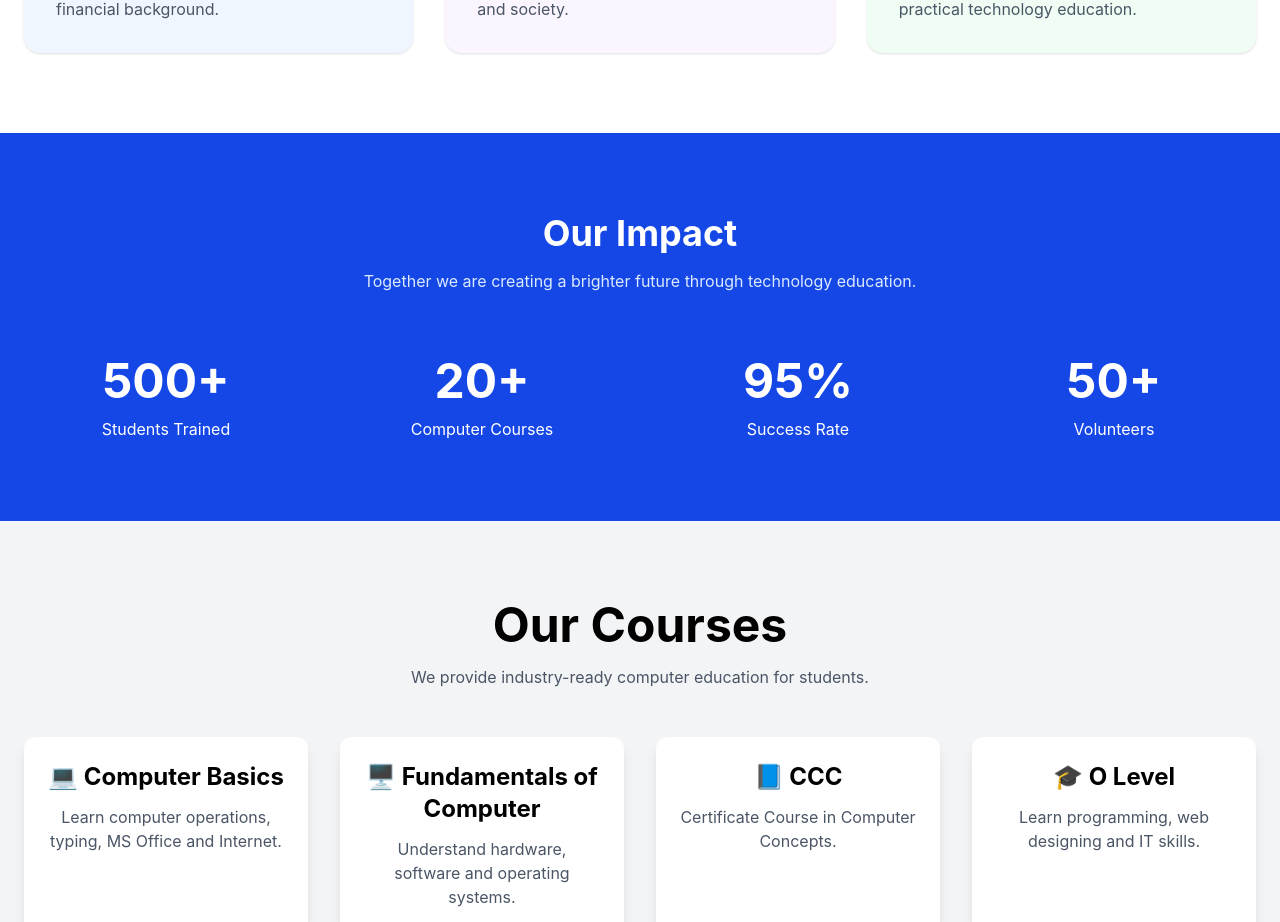
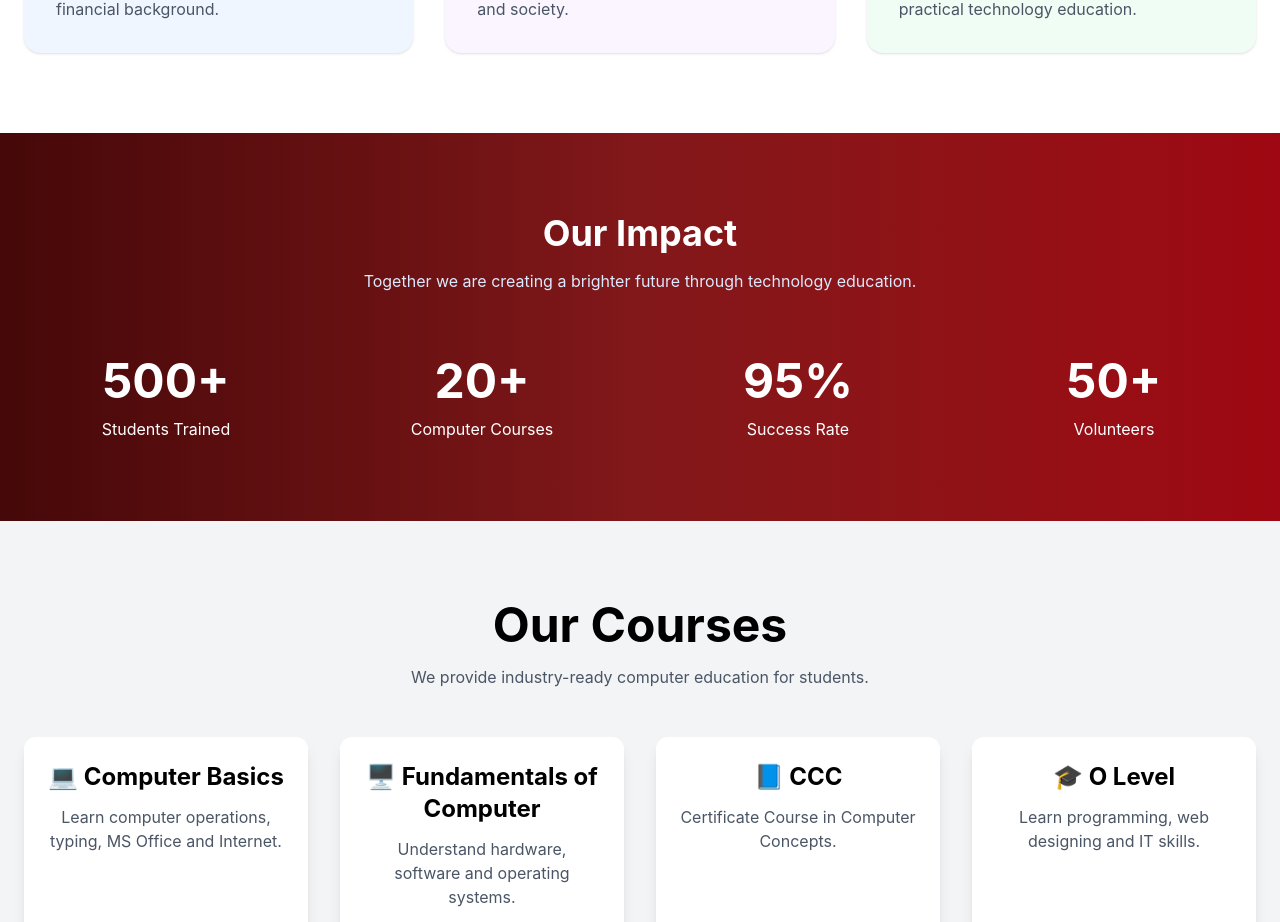
Before and after one commit to hardiksrivastava842-sketch/generation-next-foundation, a React (Vite) app: page / in a window 1280 px wide. Shown: the part 1295-2217 px from the top of the page. Built offline with nearby package versions, Linux system fonts and the light colour scheme.

Commit message:
Updated statistics section theme to wine red

```diff
--- a/src/components/Statistics/Statistics.jsx
+++ b/src/components/Statistics/Statistics.jsx
@@ -1,6 +1,6 @@
 function Statistics() {
   return (
-    <section className="bg-blue-700 text-white py-20">
+    <section className="bg-gradient-to-r from-red-950 via-red-900 to-red-800 text-white py-20">
       <div className="max-w-7xl mx-auto px-6">
 
         <h2 className="text-4xl font-bold text-center">
```
